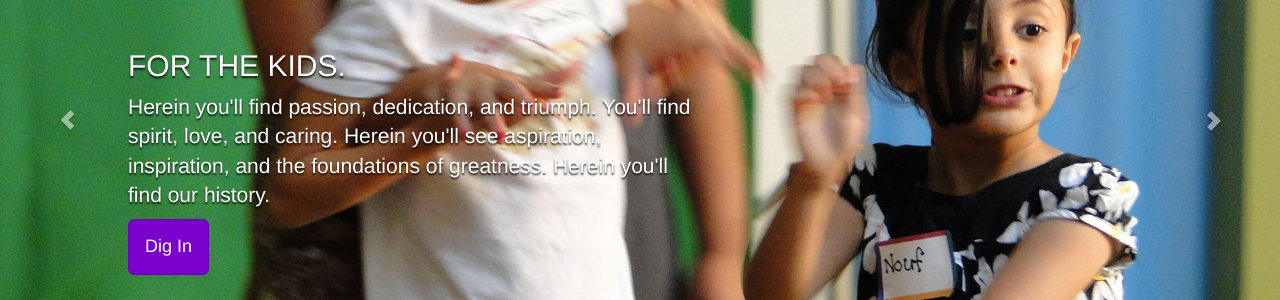
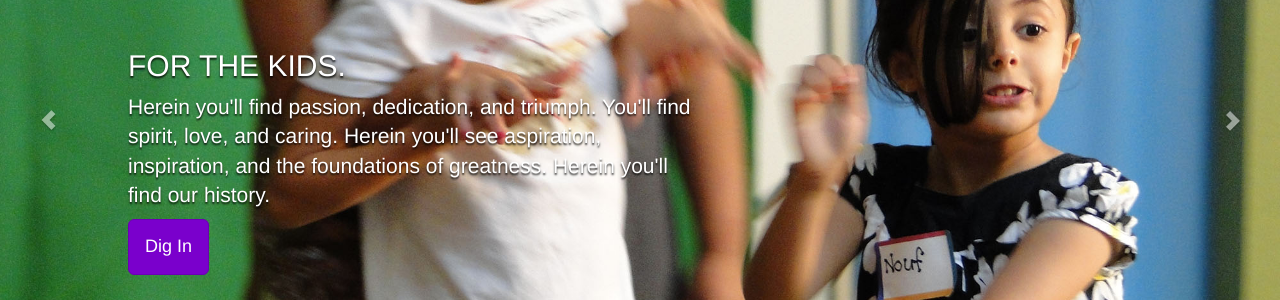
Before and after one commit to dancemarathon/dancemarathon.github.io, a Jekyll site: the page built from index.html, in a window 1280 px wide. Shown: the part 165-465 px from the top of the page. Built offline with Jekyll 4.4.1, drawn with Linux system fonts in a browser that asks for light colours.

Commit message:
Updated carousel controls and slide-01 render.

```diff
--- a/css/dance.css
+++ b/css/dance.css
@@ -217,7 +217,7 @@ nav.detached {
 }
 
 #slide-01 {
-  margin-left: -120%;
+  margin-left: -110%;
 }
 
 #slide-02 {
@@ -282,12 +282,12 @@ nav.detached {
 
 .carousel-control .icon-prev,
 .carousel-control .glyphicon-chevron-left {
-  left: 30%;
+  left: 20%;
 }
 
 .carousel-control .icon-next,
 .carousel-control .glyphicon-chevron-right {
-  right: 30%;
+  right: 20%;
 }
 
 /* MOTTO CONTENT
```
